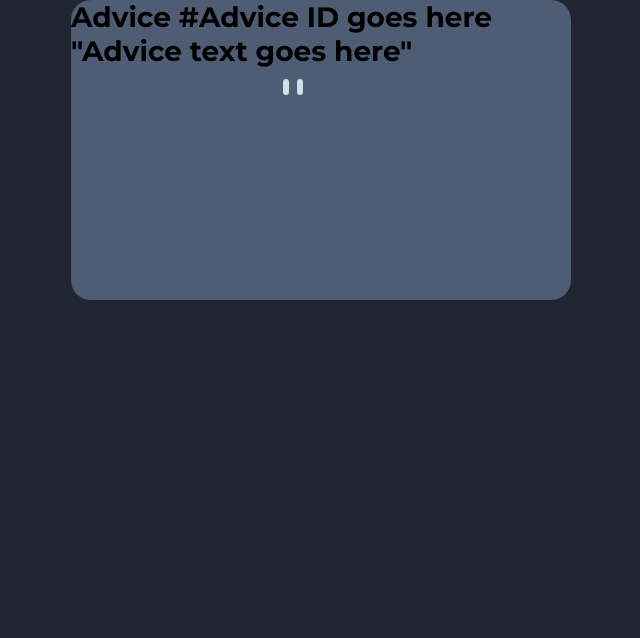
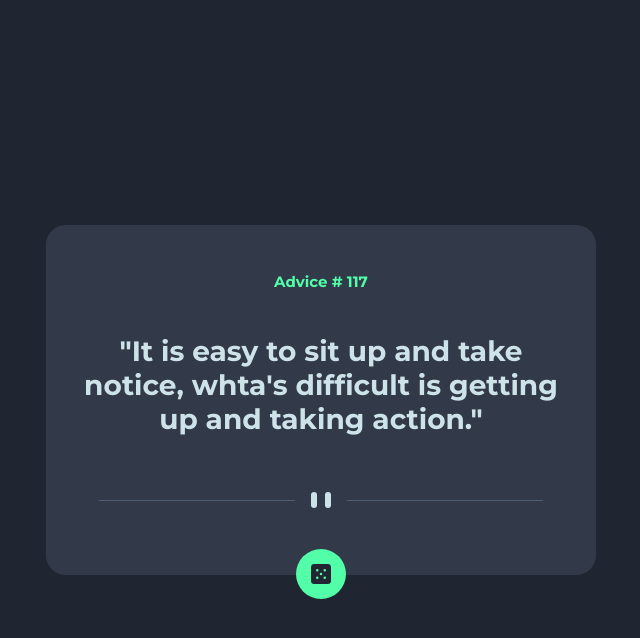
Before and after one commit to PauloCesar89/advice-generator-app-main, a plain HTML site: page index.html in a window 1280 px wide. Shown: the whole page, without its empty margins (319-959 px from the left). Drawn offline with Linux system fonts and the light colour scheme.

Commit message:
finalizado layout da pagina com css

```diff
--- a/index.html
+++ b/index.html
@@ -8,16 +8,18 @@
     <link rel="preconnect" href="https://fonts.gstatic.com" crossorigin>
     <link href="https://fonts.googleapis.com/css2?family=DM+Sans:wght@400;700&family=Manrope:wght@800&family=Montserrat:wght@700&display=swap" rel="stylesheet">
     <link rel="icon" type="image/png" sizes="32x32" href="./images/favicon-32x32.png">
-
     <title>Frontend Mentor | Advice generator app</title>
   </head>
 <body>
   <div class="container">
-    <div class="main">
-      <h1>Advice #<span>Advice ID goes here</span></h1>
-      <p>"Advice text goes here"</p>
+    <div class="box">
+      <h1>Advice # <span id="adviceId">117</span></h1>
+      <p id="adivice">"It is easy to sit up and take notice, whta's difficult is getting up and taking action."</p>
       <div>
-        <img src="/images/pattern-divider-desktop.svg" alt="">
+        <!-- <img src="/images/pattern-divider-desktop.svg" alt="seletor de comentario"> -->
+        <div class="icon-dice">
+          <img src="/images/icon-dice.svg" alt="icone de conselhos">
+        </div>
       </div>
     </div>
   </div>
--- a/styles.css
+++ b/styles.css
@@ -21,11 +21,71 @@ body{
     display: flex;
     align-items: center;
     justify-content: center;
+    height: 100vh;
 }
 
-.main{
+.box{
+    display: flex;
+    flex-direction: column;
+    align-items: center;
+    justify-content: space-around;
+    background-image: url(/images/pattern-divider-desktop.svg);
+    background-repeat: no-repeat;
+    background-position: 50% 80%;
     width: 500px;
     height: 300px;
-    background-color: var(--Grayish-Blue);
+    background-color: var(--Dark-Grayish-Blue);
     border-radius: 20px;
+    padding: 25px;
+    position: absolute;
 }
+
+.icon-dice{
+    display: flex;
+    justify-content: center;
+    top: 0;
+    left: 0;
+    position: relative;
+    /* transform: translate(500%, 650%); */
+    transform:  translate(0%, 140%);
+    width: 50px;
+    height: 50px;
+    border-radius: 50%;
+    background-color: var(--Neon-Green);
+}
+
+.icon-dice img{
+    height: 20px;
+    padding-top: 15px;
+}
+
+h1{
+    color: var(--Neon-Green);
+    font-size: 15px;
+}
+
+span{
+    color: var(--Neon-Green);
+    font-size: 15px;
+}
+
+p{
+    color: var(--Light-Cyan);
+    text-align: center;
+}
+
+.icon-dice:hover{
+    box-shadow: 0 0 35px var(--Neon-Green);
+    transition : box-shadow ease 0.3s;
+    cursor: pointer;
+}
+
+@media screen and (max-width: 375px){
+
+    .box{
+        width: 300px;
+        height: 350px;
+        background-image: url(/images/pattern-divider-mobile.svg);
+    }
+
+    }
```
Lines whose indentation alone changed are shown as unchanged.
